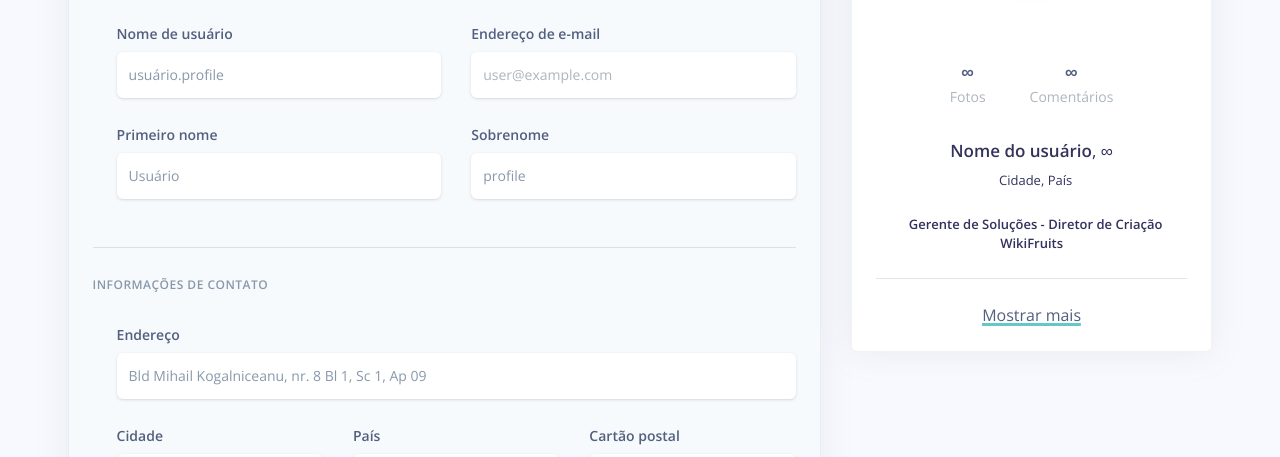
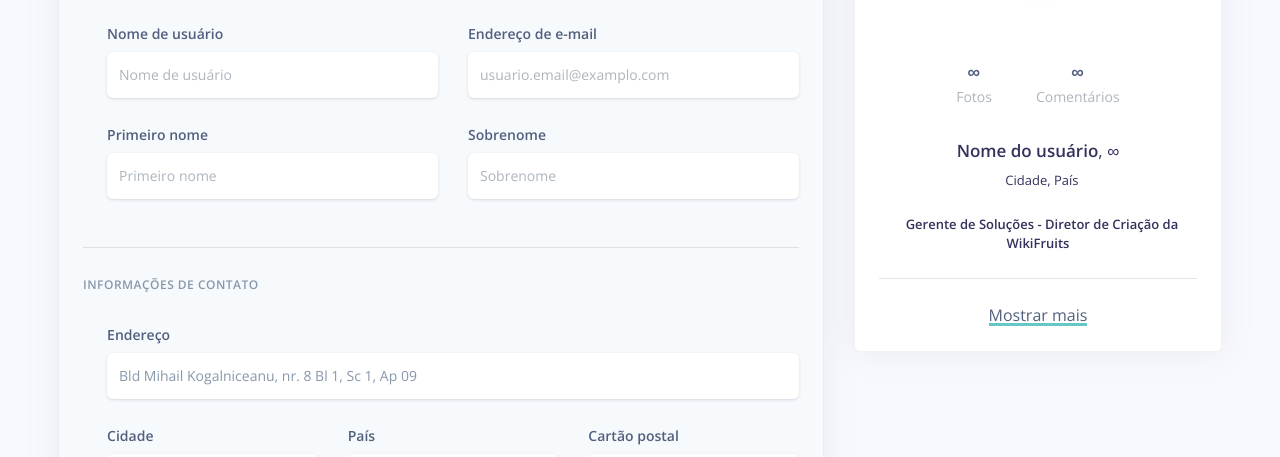
Before and after one commit to Anthonyysilv/WikiFruit, a plain HTML site: page Pages/profile.html in a window 1280 px wide. Shown: the part 643-1100 px from the top of the page. Drawn offline with nearby package versions, Linux system fonts and the light colour scheme.

Commit message:
29/11 15:10

```diff
--- a/Pages/profile.html
+++ b/Pages/profile.html
@@ -130,7 +130,7 @@
                 </div>
                 <div class="h5 mt-4">
                   <i class="ni business_briefcase-24 mr-2"></i>
-                  Gerente de Soluções - Diretor de Criação WikiFruits
+                  Gerente de Soluções - Diretor de Criação da WikiFruits
                 </div>
                 <hr class="my-4">
                 <a id="link" href="#">Mostrar mais</a>
@@ -158,13 +158,13 @@
                     <div class="col-lg-6">
                       <div class="form-group focused">
                         <label class="form-control-label" for="input-username">Nome de usuário</label>
-                        <input type="text" id="input-username" class="form-control form-control-alternative" placeholder="Username" value="usuário.profile">
+                        <input type="text" id="input-username" class="form-control form-control-alternative" placeholder="Nome de usuário">
                       </div>
                     </div>
                     <div class="col-lg-6">
                       <div class="form-group">
                         <label class="form-control-label" for="input-email">Endereço de e-mail</label>
-                        <input type="email" id="input-email" class="form-control form-control-alternative" placeholder="user@example.com">
+                        <input type="email" id="input-email" class="form-control form-control-alternative" placeholder="usuario.email@examplo.com">
                       </div>
                     </div>
                   </div>
@@ -172,13 +172,13 @@
                     <div class="col-lg-6">
                       <div class="form-group focused">
                         <label class="form-control-label" for="input-first-name">Primeiro nome</label>
-                        <input type="text" id="input-first-name" class="form-control form-control-alternative" placeholder="Primeiro nome" value="Usuário">
+                        <input type="text" id="input-first-name" class="form-control form-control-alternative" placeholder="Primeiro nome">
                       </div>
                     </div>
                     <div class="col-lg-6">
                       <div class="form-group focused">
                         <label class="form-control-label" for="input-last-name">Sobrenome</label>
-                        <input type="text" id="input-last-name" class="form-control form-control-alternative" placeholder="Sobrenome" value="profile">
+                        <input type="text" id="input-last-name" class="form-control form-control-alternative" placeholder="Sobrenome">
                       </div>
                     </div>
                   </div>
```
Also changed, not shown: index.html (+4 -4 lines), img/bananafruitCarrousel.jpg (added), img/orangefruitCarrousel.jpg (added).
